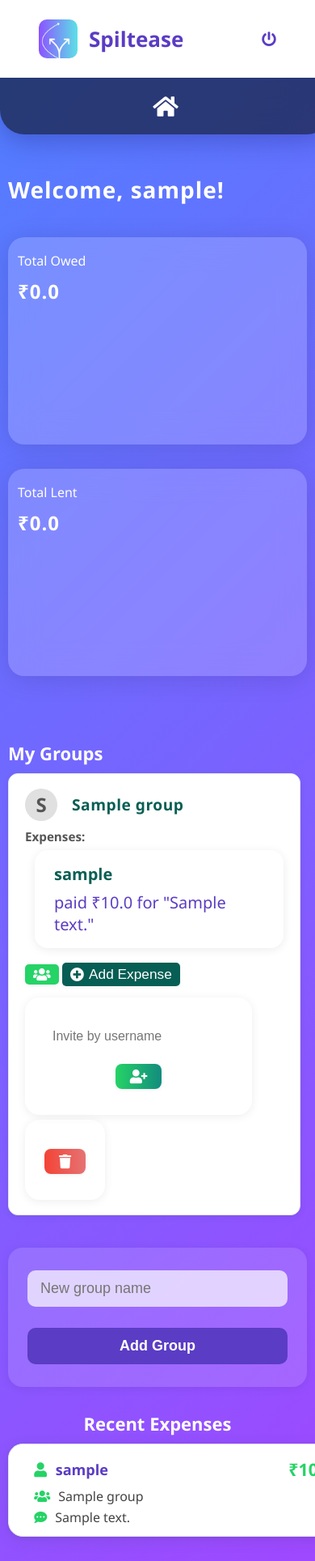
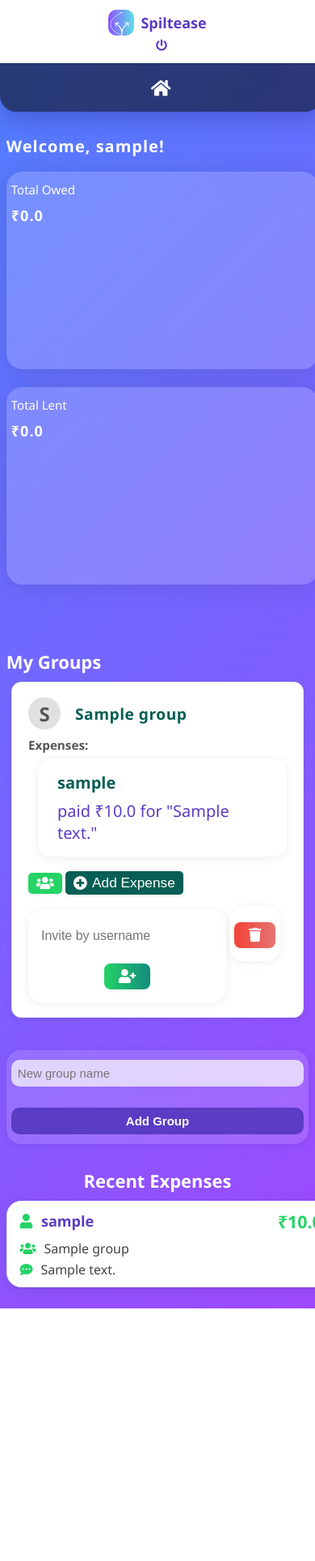
Before and after one commit to niiitiiish/splitease, a FastAPI app: page /dashboard in a window 390 px wide. Shown: the whole page at 81% size. After the commit the page ends 1616 px from the top, so only its background shows below. Run offline with FastAPI, Linux system fonts and the light colour scheme; the visitor is signed in with stand-in values (Sample User, id 1); tables that the repository leaves empty hold one stand-in row (values such as "Sample post").

Commit message:
Improve mobile responsiveness for dashboard, landing, and register pages (no theme changes)

```diff
--- a/requirements.txt
+++ b/requirements.txt
@@ -4,3 +4,4 @@
 psycopg2-binary
 jinja2
 python-multipart
+itsdangerous==2.1.2
--- a/static/styles/dashboard.css
+++ b/static/styles/dashboard.css
@@ -595,3 +595,98 @@
         font-size: 16px;
     }
 }
+
+@media (max-width: 500px) {
+    .container {
+        flex-direction: column;
+        padding: 0;
+        min-height: 100vh;
+        width: 100vw;
+    }
+    .sidebar {
+        flex-direction: row;
+        width: 100vw;
+        height: 60px;
+        margin: 0;
+        border-radius: 0 0 20px 20px;
+        padding: 0 4px;
+        gap: 0;
+    }
+    .sidebar ul {
+        flex-direction: row;
+        width: 100%;
+        justify-content: space-around;
+    }
+    .sidebar li {
+        margin: 0 4px;
+        font-size: 22px;
+        width: 36px;
+        height: 36px;
+    }
+    .main {
+        padding: 16px 2vw;
+    }
+    .cards {
+        flex-direction: column;
+        gap: 12px;
+    }
+    .card {
+        min-width: 0;
+        width: 100%;
+        padding: 12px 6px;
+        font-size: 15px;
+    }
+    .card span {
+        font-size: 18px;
+    }
+    .group, .expense {
+        padding: 8px 4px;
+        font-size: 14px;
+        flex-direction: column;
+        align-items: flex-start;
+        gap: 4px;
+    }
+    .expense > span:last-child {
+        position: static;
+        font-size: 16px;
+        margin-top: 4px;
+    }
+    .group-card, .expense-card {
+        min-width: 0;
+        max-width: 100vw;
+        width: 100%;
+        padding: 10px 4vw 10px 4vw;
+        margin: 0 auto 10px auto;
+    }
+    h1 {
+        font-size: 20px;
+        margin-bottom: 18px;
+    }
+    .navbar {
+        flex-direction: column;
+        padding: 12px 8px;
+    }
+    .navbar-left img {
+        height: 32px;
+        margin-right: 8px;
+    }
+    .navbar-left {
+        font-size: 18px;
+    }
+    .navbar-right a {
+        font-size: 14px;
+        margin-left: 10px;
+    }
+    form {
+        padding: 12px 6px;
+        max-width: 98vw;
+    }
+    form input, form select {
+        font-size: 15px;
+        padding: 8px 8px;
+    }
+    form button {
+        font-size: 15px;
+        padding: 8px 0;
+    }
+}
```
Also changed, not shown: static/styles/landing.css (+45 -0 lines), static/styles/register.css (+38 -0 lines).
